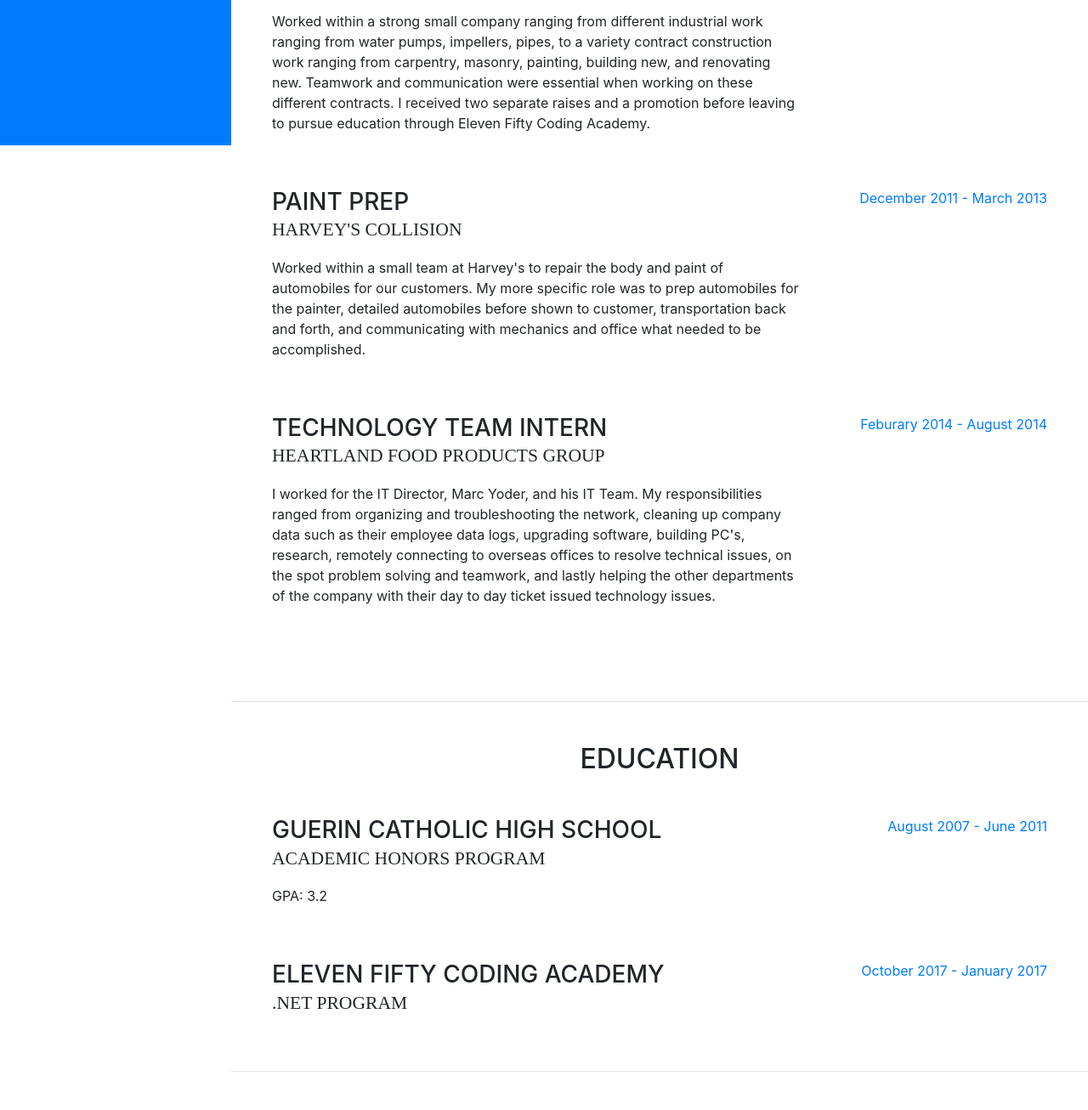
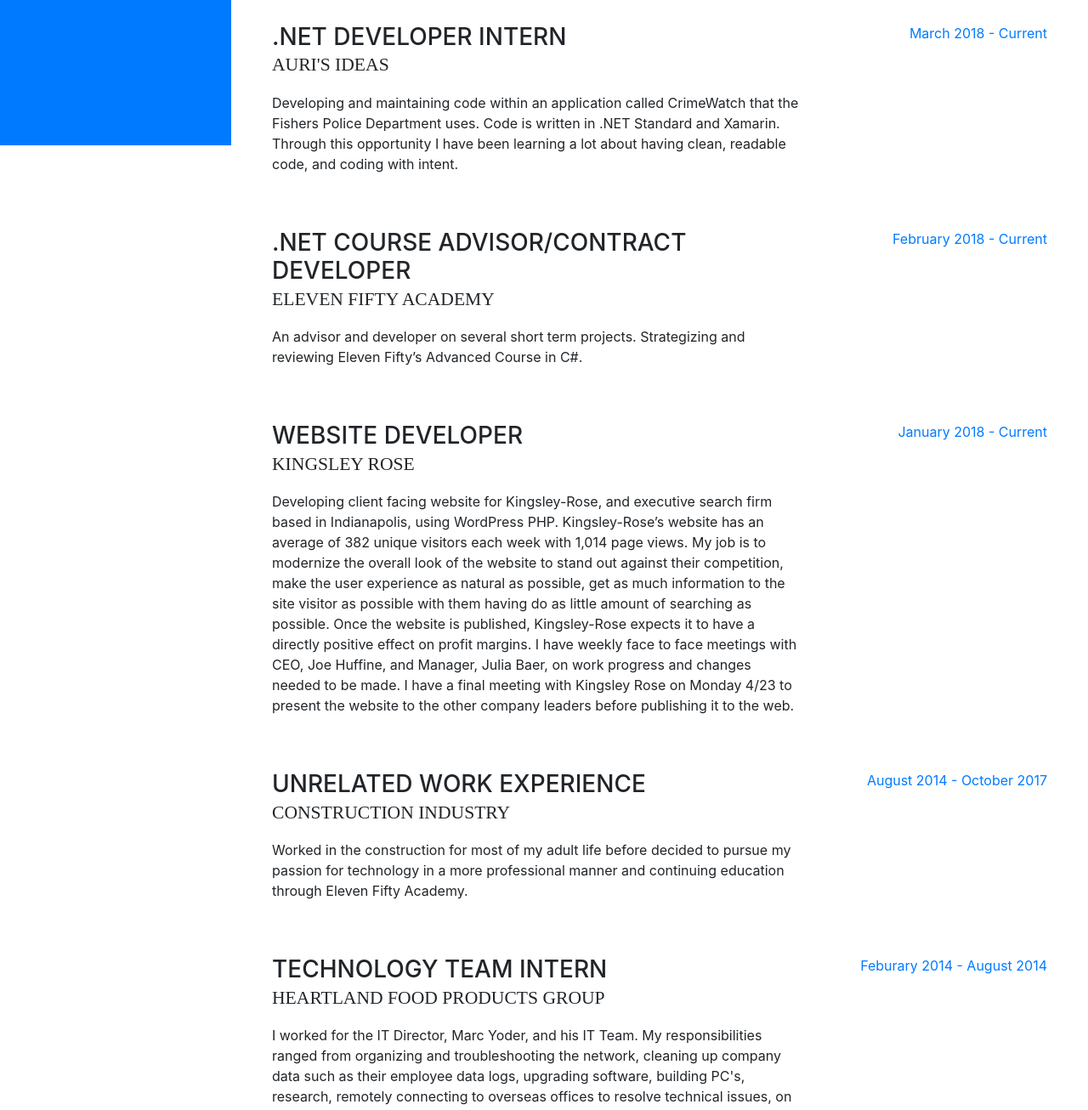
Before and after one commit to carroconnor/FinalPortfolio, a website with bundled scripts: page index.html in a window 1280 px wide. Shown: the part 629-1935 px from the top of the page at 85% size. Built offline with nearby package versions, Linux system fonts and the light colour scheme; a web font is replaced by a local one.

Commit message:
update links

```diff
--- a/index.html
+++ b/index.html
@@ -32,7 +32,7 @@
       <a class="navbar-brand js-scroll-trigger" href="#page-top">
         <span class="d-block d-lg-none">Portfolio</span>
         <span class="d-none d-lg-block">
-          <img class="img-fluid img-profile rounded-circle mx-auto mb-2" src="https://scontent-ort2-1.xx.fbcdn.net/v/t1.0-9/20604565_252519905259030_757051850558782715_n.jpg?oh=b6d681c318e3a00a7e0543f4936c39aa&oe=5AA004C9" alt="">
+          <img class="img-fluid img-profile rounded-circle mx-auto mb-2" src="https://media.licdn.com/dms/image/C4E03AQG_GRmGT3Poig/profile-displayphoto-shrink_200_200/0?e=1529431200&v=beta&t=_dcsqWsAEa8sHqL-cMfpqz-ik3nKLr_ewB1XuhW2WFY" alt="">
         </span>
       </a>
       <button class="navbar-toggler" type="button" data-toggle="collapse" data-target="#navbarSupportedContent" aria-controls="navbarSupportedContent" aria-expanded="false" aria-label="Toggle navigation">
@@ -72,10 +72,10 @@
           <div class="subheading mb-5">Indianapolis, IN · (317) 922-4559 ·
             <a href="mailto:name@email.com">carr.oconnor@gmail.com</a>
           </div>
-          <p class="mb-5">Expierenced in developing applications within .NET framework, C#, HTML, CSS, & Angular.  I am also expierenced with building computers from the ground up and working with their hardware and software needs.  I have worked within a technology team by setting up, deploying, and troubleshooting Networks within a large company.  Many of times we had to access their machines remotely oversees and working through their technological problems.</p>
+          <p class="mb-5">Expierenced in developing applications within .NET Standard, ASP.NET MVC, C#, Xamarin, Xamarin.Forms HTML, and CSS. I am currently a .NET Developer Intern for Auri's ideas.  This includes developing updates for an app called CrimeWatch used by the Fisher's Police Department.  All of this work is done within .NET Standard.  In my free time I am constantly in code, reading about code, and reviewing PluralSight courses.  Currently I am working on a mobile application in my free time that I am building with Xamarin and Xamarin.Forms.  It is a tip calculator that could be used by servers and bartenders.  That work is currently on GitHub under the TipCalc repository.  My current objectives on that project is to make the UI more appealing and to store all the data throughout a workers shift and give the server/bartender stats at the end of their shift.  The code is clean and all data is numeric.</p>
           <ul class="list-inline list-social-icons mb-0">
             <li class="list-inline-item">
-              <a href="https://www.linkedin.com/in/richard-o-connor-04b4b88a/">
+              <a href="https://www.linkedin.com/in/carr-o-connor-04b4b88a/">
                 <span class="fa-stack fa-lg">
                   <i class="fa fa-circle fa-stack-2x"></i>
                   <i class="fa fa-linkedin fa-stack-1x fa-inverse"></i>
@@ -100,23 +100,45 @@
 
           <div class="resume-item d-flex flex-column flex-md-row mb-5">
             <div class="resume-content mr-auto">
-              <h3 class="mb-0">Contract Laborer</h3>
-              <div class="subheading mb-3">AACI</div>
-              <p>Worked within a strong small company ranging from different industrial work ranging from water pumps, impellers, pipes, to a variety contract construction work ranging from carpentry, masonry, painting, building new, and renovating new.  Teamwork and communication were essential when working on these different contracts.  I received two separate raises and a promotion before leaving to pursue education through Eleven Fifty Coding Academy.</p>
+              <h3 class="mb-0">.NET Developer Intern</h3>
+              <div class="subheading mb-3">Auri's Ideas</div>
+              <p>Developing and maintaining code within an application called CrimeWatch that the Fishers Police Department uses.  Code is written in .NET Standard and Xamarin.  Through this opportunity I have been learning a lot about having clean, readable code, and coding with intent.</p>
             </div>
             <div class="resume-date text-md-right">
-              <span class="text-primary">Feburary 2017 - October 2017</span>
+              <span class="text-primary">March 2018 - Current</span>
             </div>
           </div>
 
           <div class="resume-item d-flex flex-column flex-md-row mb-5">
             <div class="resume-content mr-auto">
-              <h3 class="mb-0">Paint Prep</h3>
-              <div class="subheading mb-3">Harvey's Collision</div>
-              <p>Worked within a small team at Harvey's to repair the body and paint of automobiles for our customers.  My more specific role was to prep automobiles for the painter, detailed automobiles before shown to customer, transportation back and forth, and communicating with mechanics and office what needed to be accomplished.</p>
+              <h3 class="mb-0">.NET Course Advisor/Contract Developer</h3>
+              <div class="subheading mb-3">Eleven Fifty Academy</div>
+              <p>An advisor and developer on several short term projects.  Strategizing and reviewing Eleven Fifty’s Advanced Course in C#.</p>
             </div>
             <div class="resume-date text-md-right">
-              <span class="text-primary">December 2011 - March 2013</span>
+              <span class="text-primary">February 2018 - Current</span>
+            </div>
+          </div>
+
+          <div class="resume-item d-flex flex-column flex-md-row mb-5">
+            <div class="resume-content mr-auto">
+              <h3 class="mb-0">Website Developer</h3>
+              <div class="subheading mb-3">Kingsley Rose</div>
+              <p>Developing client facing website for Kingsley-Rose, and executive search firm based in Indianapolis, using WordPress PHP. Kingsley-Rose’s website has an average of 382 unique visitors each week with 1,014 page views. My job is to modernize the overall look of the website to stand out against their competition, make the user experience as natural as possible, get as much information to the site visitor as possible with them having do as little amount of searching as possible.  Once the website is published, Kingsley-Rose expects it to have a directly positive effect on profit margins. I have weekly face to face meetings with CEO, Joe Huffine, and Manager, Julia Baer, on work progress and changes needed to be made.  I have a final meeting with Kingsley Rose on Monday 4/23 to present the website to the other company leaders before publishing it to the web.</p>
+            </div>
+            <div class="resume-date text-md-right">
+              <span class="text-primary">January 2018 - Current</span>
+            </div>
+          </div>
+
+          <div class="resume-item d-flex flex-column flex-md-row mb-5">
+            <div class="resume-content mr-auto">
+              <h3 class="mb-0">Unrelated Work Experience</h3>
+              <div class="subheading mb-3">Construction Industry</div>
+              <p>Worked in the construction for most of my adult life before decided to pursue my passion for technology in a more professional manner and continuing education through Eleven Fifty Academy.</p>
+            </div>
+            <div class="resume-date text-md-right">
+              <span class="text-primary">August 2014 - October 2017</span>
             </div>
           </div>
 
@@ -143,7 +165,6 @@
             <div class="resume-content mr-auto">
               <h3 class="mb-0">Guerin Catholic High School</h3>
               <div class="subheading mb-3">Academic Honors Program</div>
-              <p>GPA: 3.2</p>
             </div>
             <div class="resume-date text-md-right">
               <span class="text-primary">August 2007 - June 2011</span>
@@ -279,7 +300,7 @@
                   <a href="https://drive.google.com/file/d/1u5LFAtDmMnQIfK_qP4xmIuSPk5R05-BR/view?usp=sharing" target="_blank"></a>
                 </div>
               </div>
-              <a href="https://drive.google.com/file/d/1u5LFAtDmMnQIfK_qP4xmIuSPk5R05-BR/view?usp=sharing" target="_blank"><img class="img-fluid" src="img/checkmark.png" alt=""></a>
+              <a href="https://docs.google.com/document/d/1pE0FGjnypHvzbxuNtx5Lv7CHZIZeyiXNsO77DgH_RqY/edit?usp=sharing" target="_blank"><img class="img-fluid" src="img/checkmark.png" alt=""></a>
             </a>
             <div class="portfolio-caption">
               <h4>Resume</h4>
```
